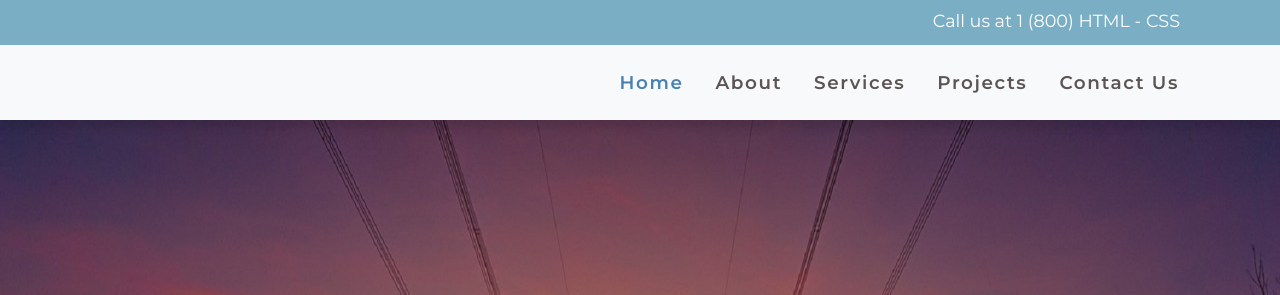
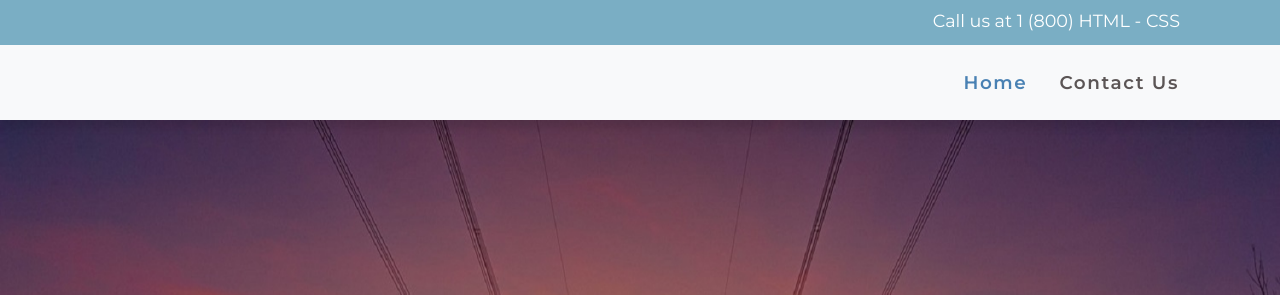
Before and after one commit to websagenz/bootstrap, a plain HTML site: page index.html in a window 1280 px wide. Shown: the top 295 px of the page. Drawn offline with Linux system fonts and the light colour scheme.

Commit message:
Update index.html

```diff
--- a/index.html
+++ b/index.html
@@ -39,9 +39,6 @@
 			<div class="collapse navbar-collapse" id="navbarResponsive">
 				<ul class="navbar-nav ml-auto">
 					<li class="nav-item"><a href="index.html" class="nav-link active">Home</a></li>
-					<li class="nav-item"><a href="#" class="nav-link">About</a></li>
-					<li class="nav-item"><a href="services.html" class="nav-link">Services</a></li>
-					<li class="nav-item"><a href="#" class="nav-link">Projects</a></li>
 					<li class="nav-item"><a href="contact.html" class="nav-link">Contact Us</a></li>
 				</ul>
 
```
